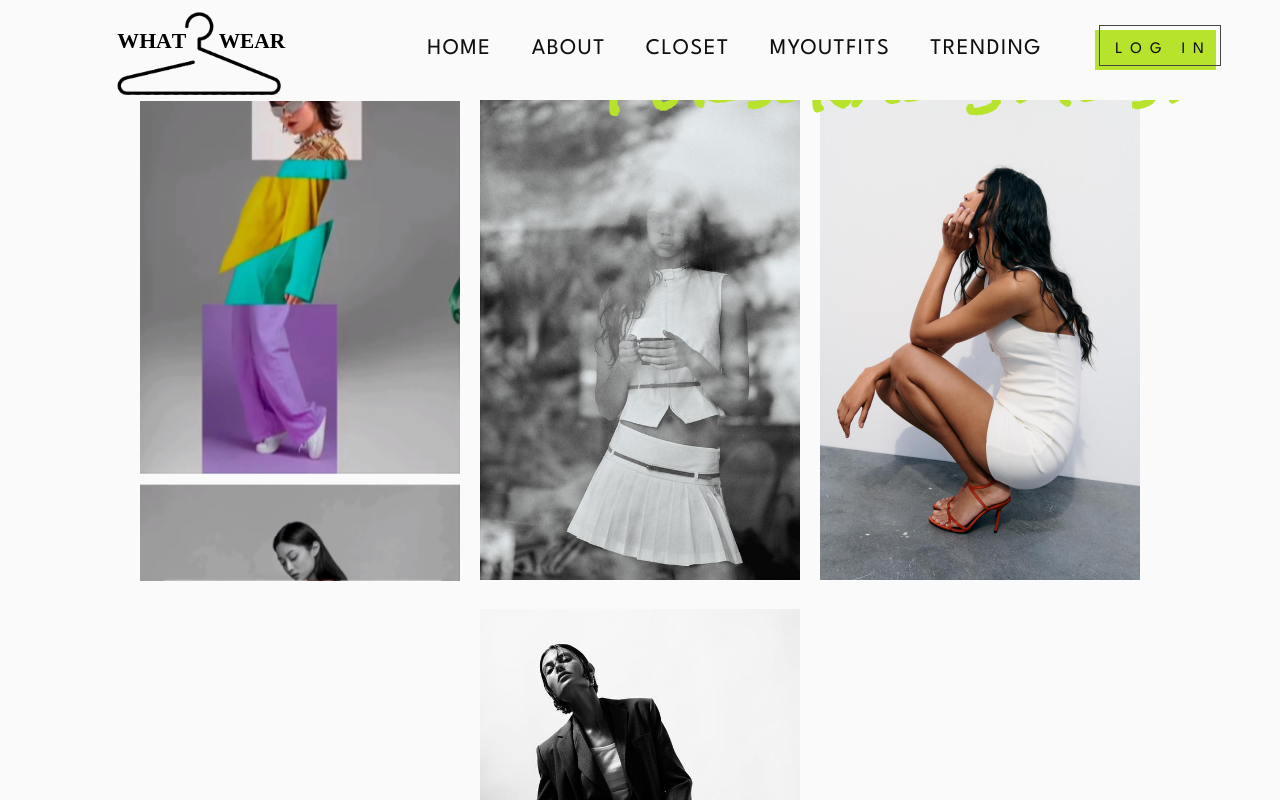
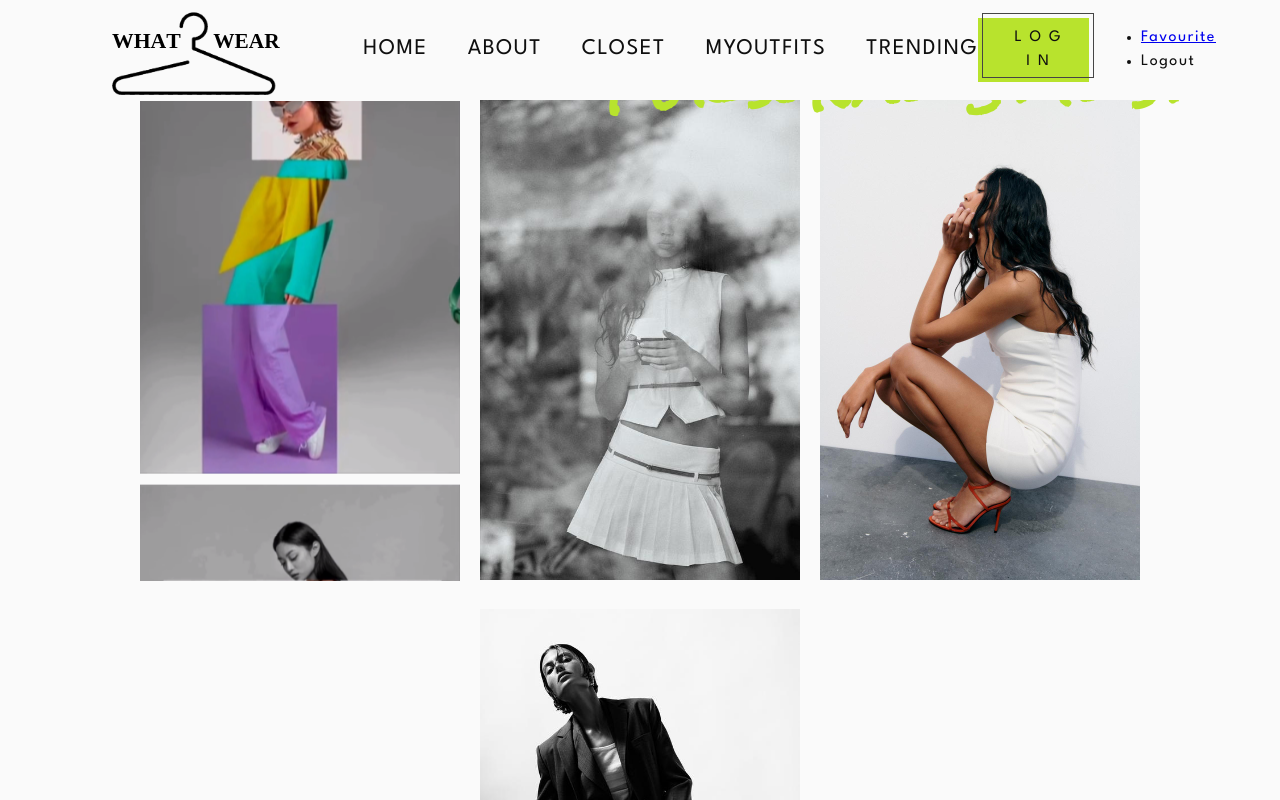
Before and after one commit to CristianMart1nez/What2Wear, a React (Vite) app in the folder what2wear/: page / in a window 1280 px wide. Shown: the top 800 px of the page. Built offline with nearby package versions, Linux system fonts and the light colour scheme.

Commit message:
Added outfit controllers

```diff
--- a/what2wear/src/components/Header/Header.jsx
+++ b/what2wear/src/components/Header/Header.jsx
@@ -1,7 +1,36 @@
-import { Link } from "react-router-dom";
+import { Link, useNavigate } from "react-router-dom";
 import "./Header.css";
+import { useEffect, useState } from "react";
+import { Avatar } from "@mui/material";
 
 export const Header = () => {
+  const navigate = useNavigate();
+  const [isAuthenticate, setIsAuthenticate] = useState(false);
+  const [firstLetterUppercase, setFirstLetterUppercase] = useState("");
+
+  useEffect(() => {
+    const name = localStorage.getItem("user");
+    const token = localStorage.getItem("token");
+
+    if (token) {
+      setIsAuthenticate(true)
+      setFirstLetterUppercase(name.charAt(0).toUpperCase() + name.charAt(1).toUpperCase())
+    } else {
+      setIsAuthenticate(false);
+    }
+
+  });
+
+  const handleToggleMenu = () => {
+    console.log("click");
+  };
+
+  const handleLogout = () => {
+    localStorage.clear();
+    setIsAuthenticate(false)
+    navigate("/");
+  };
+
   return (
     <header>
       <div className="header-container">
@@ -29,7 +58,26 @@ export const Header = () => {
           </ul>
 
           <div className="btn-login-register-container">
-            <Link to="/login" className="btn btn-login">Log In</Link>
+            {isAuthenticate ? (
+              <Avatar
+                sx={{ bgcolor: "#b8e32d" }}
+                style={{ cursor: "pointer" }}
+                onClick={handleToggleMenu}
+              >
+                {firstLetterUppercase}
+              </Avatar>
+            ) : (
+              <Link to="/login" className="btn btn-login">
+                Log In
+              </Link>
+            )}
+
+            <div className="profile-menu">
+              <ul>
+                <li><Link to='/favourite'>Favourite</Link></li>
+                <li onClick={handleLogout}>Logout</li>
+              </ul>
+            </div>
           </div>
         </nav>
       </div>
--- /dev/null
+++ b/what2wear/src/pages/FavouritePage/FavouritePage.jsx
@@ -0,0 +1,7 @@
+import React from 'react'
+
+export const FavouritePage = () => {
+  return (
+    <h1>Favourite</h1>
+  )
+}
--- a/what2wear/src/pages/LoginPage/LoginPage.jsx
+++ b/what2wear/src/pages/LoginPage/LoginPage.jsx
@@ -61,6 +61,7 @@ export function LoginPage() {
 
       localStorage.setItem('token', response.token)
       localStorage.setItem('user', response.firstName)
+      localStorage.setItem('id', response.id)
       navigate(-1)
 
       setEmail('')
--- a/what2wear/src/pages/MyOutfitsPage/MyOutfitsPage.jsx
+++ b/what2wear/src/pages/MyOutfitsPage/MyOutfitsPage.jsx
@@ -36,7 +36,6 @@ export const MyOutfitsPage = () => {
     setShoes(clothingInfo.filter((clothing) => clothing.type === "shoes"));
   }, [clothingInfo]);
 
-  console.log(jumpers);
 
   const handleChangeJumpers = () => {
     if (indexJumpers === jumpers.length - 1) {
@@ -71,7 +70,6 @@ export const MyOutfitsPage = () => {
   };
 
   const handleChangeShoes = () => {
-    console.log("aqui");
     if (indexShoes === shoes.length - 1) {
       return setIndexShoes(0);
     } else {
@@ -80,11 +78,19 @@ export const MyOutfitsPage = () => {
   };
 
   const handleSaved = () => {
-    const body = [jumpers[indexJumpers]?.img_url];
+    const outfitData = {
+      userId: localStorage.getItem('id'),
+      clothingIds: [
+        jumpers[indexJumpers]?.id,
+        upperparts[indexJumpers]?.id,
+        downparts[indexJumpers]?.id,
+        shoes[indexJumpers]?.id
+      ]
+    }
 
     const fetchData = async () => {
       try {
-        const data = await favouriteOutfit(body);
+        const data = await favouriteOutfit(outfitData);
         console.log(data);
       } catch (error) {
         console.log("Error handleSaved :", error);
@@ -93,6 +99,7 @@ export const MyOutfitsPage = () => {
 
     fetchData()
   }
+
   return (
     <>
       <section className="myoutfits-container">
--- a/what2wear/src/pages/RegisterPage/RegisterPage.jsx
+++ b/what2wear/src/pages/RegisterPage/RegisterPage.jsx
@@ -69,6 +69,7 @@ export function RegisterPage() {
 
       localStorage.setItem('token', response.token)
       localStorage.setItem('user', response.firstName)
+      localStorage.setItem('id', response.id)
       navigate(-1)
 
       setName('')
--- a/what2wear/src/router/index.jsx
+++ b/what2wear/src/router/index.jsx
@@ -8,6 +8,7 @@ import { MyOutfitsPage } from "../pages/MyOutfitsPage/MyOutfitsPage";
 import { RegisterPage } from "../pages/RegisterPage/RegisterPage";
 import { AboutUsPage } from "../pages/AboutUsPage/AboutUsPage";
 import { TrendingPage } from "../pages/TrendingPage/TrendingPage";
+import { FavouritePage } from "../pages/FavouritePage/FavouritePage";
 
 
 export const router = createBrowserRouter([
@@ -44,6 +45,10 @@ export const router = createBrowserRouter([
                 path:'/trending',
                 element: <TrendingPage/>
             },
+            {
+                path:'/favourite',
+                element: <FavouritePage/>
+            },
         ]
     }
 ])
```
Also changed, not shown: what2wear/src/pages/HomePage/HomePage.jsx (line endings or trailing spaces), what2wear/src/services/config.js (line endings or trailing spaces), what2wear/src/services/outfit.js (line endings or trailing spaces).
